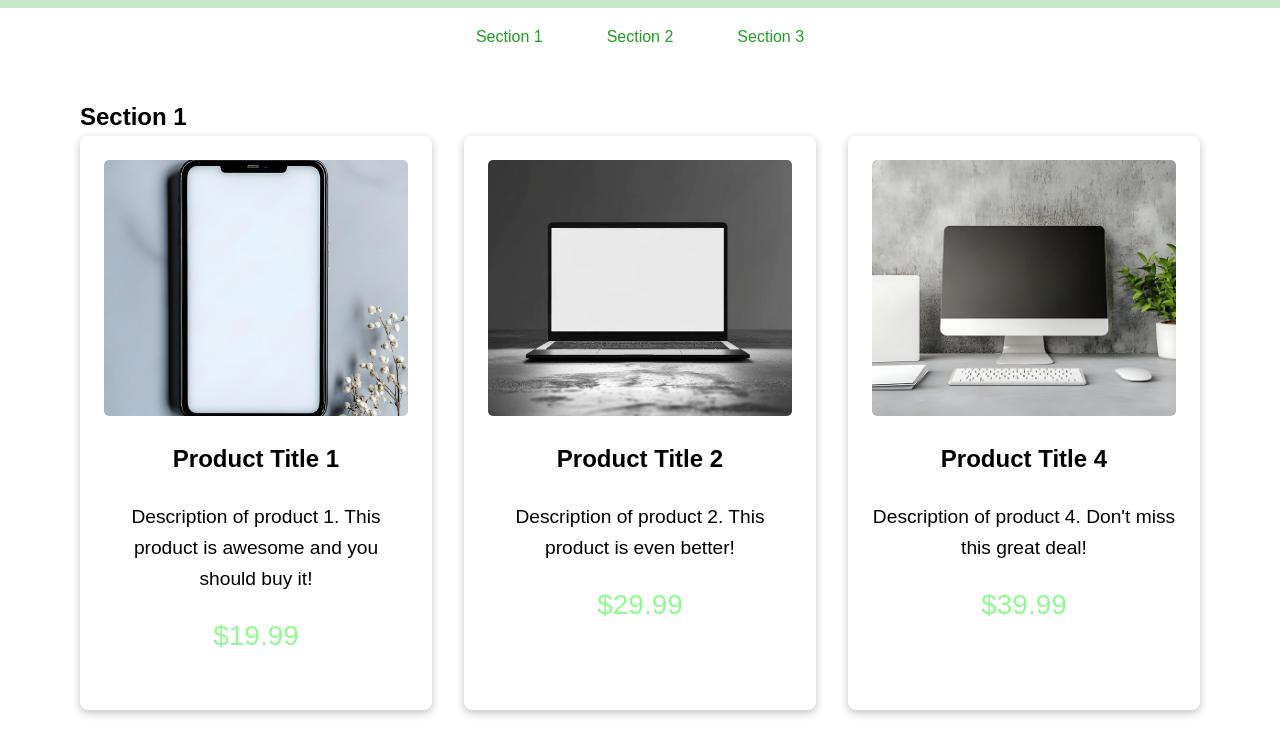
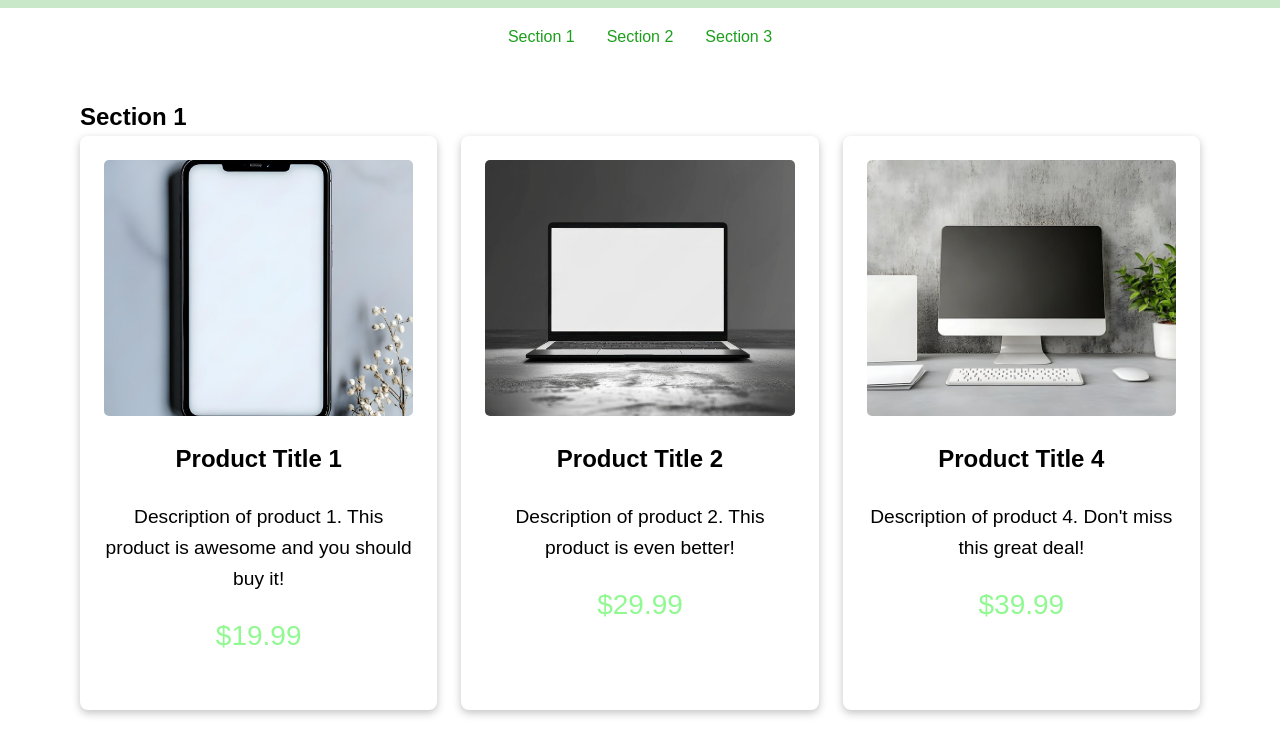
Before and after one commit to selamawitsh/Assessment1_Selamawit_Shimeles_Section2, a plain HTML site: page index.html in a window 1280 px wide. Shown: the part 75-814 px from the top of the page. Drawn offline with Linux system fonts and the light colour scheme.

Commit message:
updating the css to make it responsive using media query,css grid,flex box and relative measurement

```diff
--- a/assets/css/style.css
+++ b/assets/css/style.css
@@ -10,9 +10,11 @@ body {
     font-family: sans-serif;
     font-size: 16px;
     line-height: 1.6;
+    width: 100%;
 }
 
 header, footer {
+    width: 100%;
     padding: 1rem;
     text-align: center;
 }
@@ -40,7 +42,7 @@ nav ul li a {
     text-decoration: none;
     color: rgb(29, 159, 29);
     border-radius: 4px;
-    padding: 0.5rem 1rem;
+    padding: 0.5rem -0.5rem;
     font-size: 1rem;
 }
 
@@ -56,8 +58,9 @@ main {
 
 .product-list {
     display: grid;
-    grid-template-columns: repeat(auto-fit, minmax(20em, 1fr));
+    grid-template-columns: repeat(auto-fit, minmax(20em, 20em));
     gap: 2rem;
+    justify-content: center;
     margin-bottom: 2rem;
 }
 
@@ -92,3 +95,35 @@ main {
     font-size: 1.75rem;
     color: rgb(145, 249, 145);
 }
+
+
+@media (min-width: 320px) {
+    .product-list {
+        display: flex;
+        flex-wrap: wrap;
+        justify-content: center;
+        gap: 1.5rem;
+    }
+
+    .product {
+        flex: 1 1 30%;
+        margin-bottom: 1.5rem;
+        box-sizing: border-box;
+    }
+}
+
+
+@media (min-width: 768px) {
+    .product-list {
+        display: flex;
+        flex-wrap: wrap;
+        justify-content: center;
+        gap: 1.5rem;
+    }
+
+    .product {
+        flex: 1 1 30%;
+        margin-bottom: 1.5rem;
+        box-sizing: border-box;
+    }
+}
```
